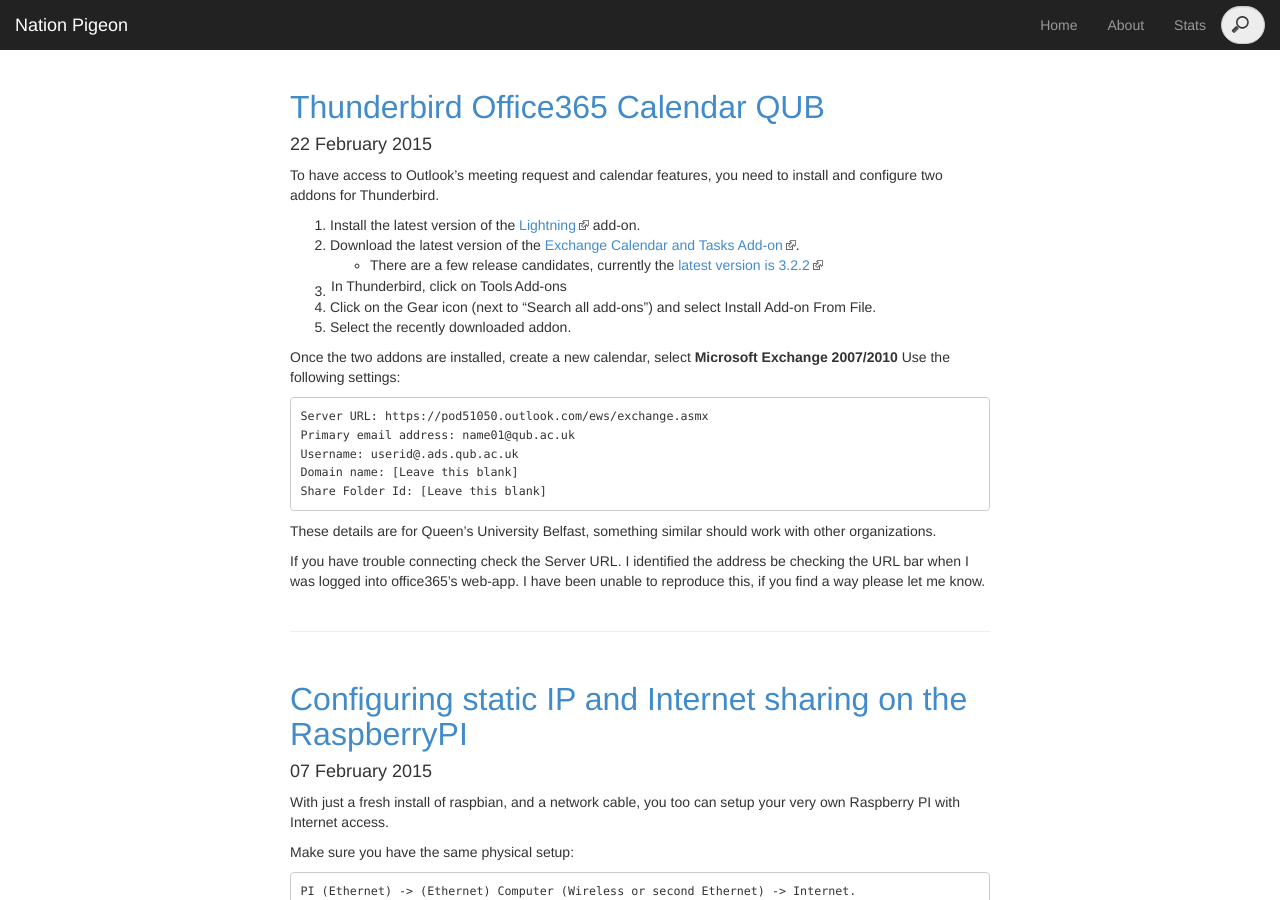
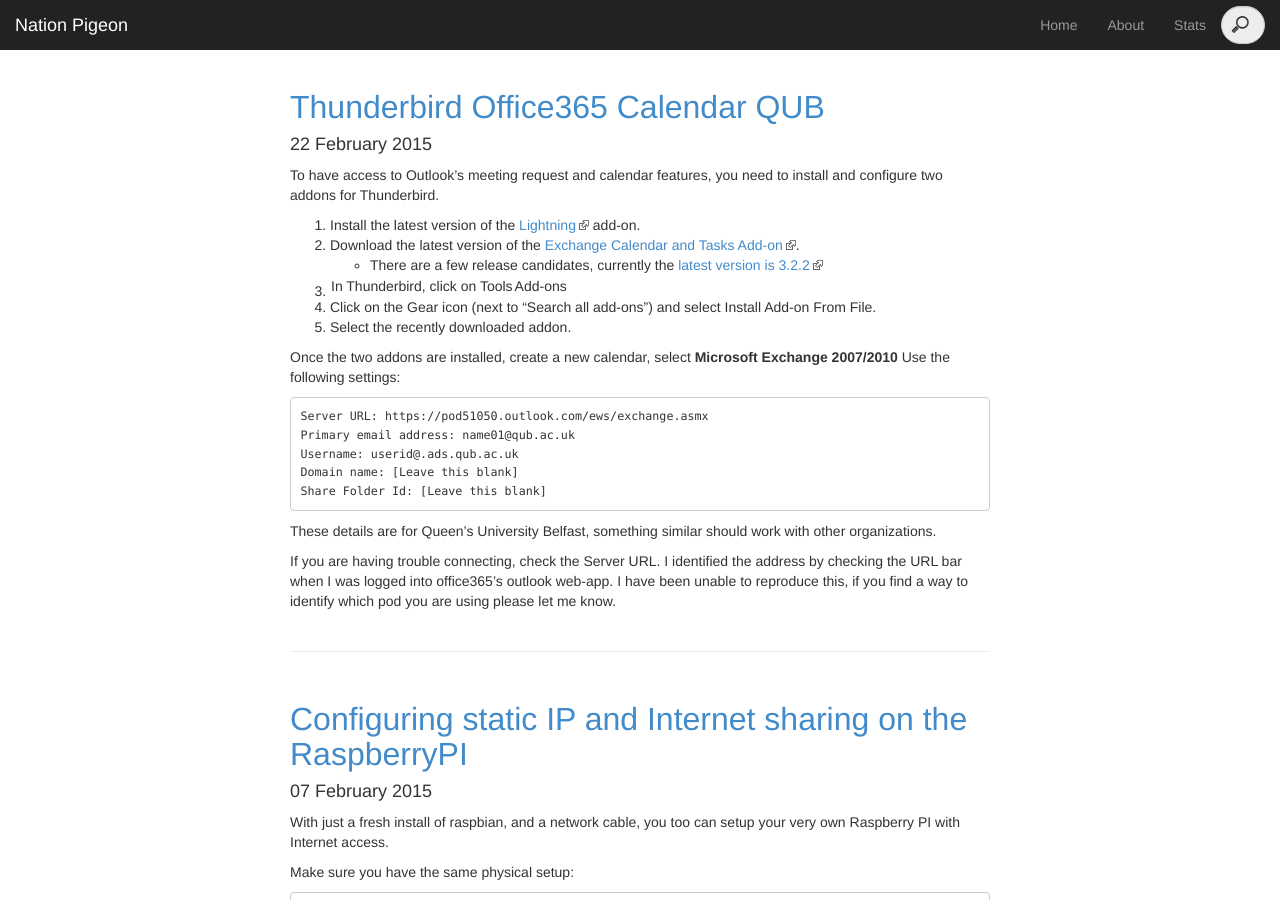
Before and after one commit to PMaynard/jekyll-nationpigeon, a Jekyll site: the page built from index.html, in a window 1280 px wide and 900 px high. Built offline with Jekyll 4.4.1, drawn with Linux system fonts in a browser that asks for light colours; Markdown is read by kramdown in place of the engine named in the settings; the list of posts is cut into pages by our own code.

Commit message:
Corrected typo

```diff
--- a/_posts/2015-02-22-thunderbird-office365-calendar.md
+++ b/_posts/2015-02-22-thunderbird-office365-calendar.md
@@ -28,4 +28,4 @@
 
 These details are for Queen's University Belfast, something similar should work with other organizations.
 
-If you have trouble connecting check the Server URL. I identified the address be checking the URL bar when I was logged into office365's web-app. I have been unable to reproduce this, if you find a way please let me know.
+If you are having trouble connecting, check the Server URL. I identified the address by checking the URL bar when I was logged into office365's  outlook web-app. I have been unable to reproduce this, if you find a way to identify which pod you are using please let me know.
```
